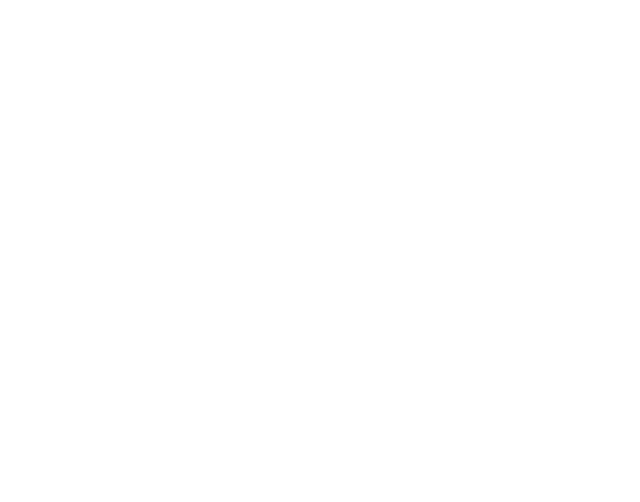
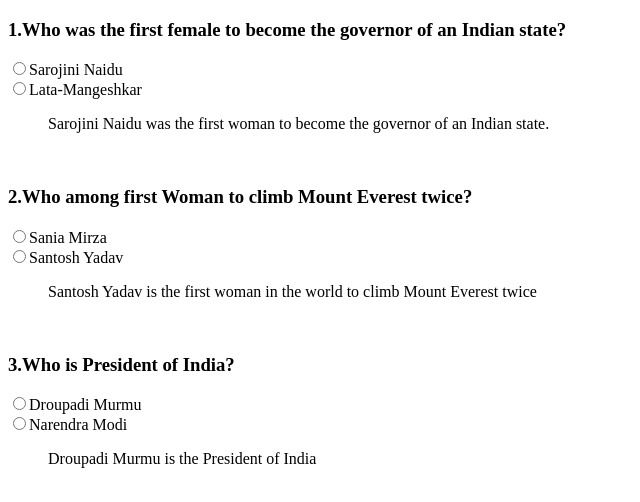
Before and after one commit to acciojob/css-list-of-questions-sumit7057416306, a website: page main.html in a window 1280 px wide. Shown: the whole page, without its empty margins (0-640 px from the left). Drawn offline with Linux system fonts and the light colour scheme.

Commit message:
Update main.html

```diff
--- a/main.html
+++ b/main.html
@@ -7,7 +7,32 @@
 </head>
 
 <body>
-	<!-- the entire body must be written by student -->
+	 <p class="questions">
+        <h3>1.Who was the first female to become the governor of an Indian state?</h3>
+<form action=""><input type="radio"  name="capital" value="Sarojini naidu" onclick="">Sarojini Naidu<br>
+<input type="radio" name="capital" value="Lata-Mangeshkar" onclick="">Lata-Mangeshkar
+</form>
+<blockquote cite="https://www.toppr.com/ask/question/who-was-the-first-woman-governor-of-any-state-in-india/">
+    Sarojini Naidu was the first woman to become the governor of an Indian state.
+</blockquote>
+<br>
+<h3>2.Who among first Woman to climb Mount Everest twice?</h3>
+<form action=""><input type="radio"  name="capital" value="Sania Mirza" onclick="">Sania Mirza<br>
+<input type="radio" name="capital" value="Santosh Yadav" onclick="">Santosh Yadav
+</form>
+<blockquote cite="https://en.wikipedia.org/wiki/Santosh_Yadav#:~:text=Santosh%20Yadav%20(born%2010%20October,Mount%20Everest%20from%20Kangshung%20Face.">
+    Santosh Yadav is the first woman in the world to climb Mount Everest twice
+</blockquote>
+<br>
+<h3>3.Who is President of India?</h3>
+<form action=""><input type="radio"  name="capital" value="Droupadi Murmu" onclick="">Droupadi Murmu<br>
+<input type="radio" name="capital" value="Narendra Modi" onclick="">Narendra Modi
+</form>
+<blockquote cite="https://en.wikipedia.org/wiki/Droupadi_Murmu">
+    Droupadi Murmu is the President of India
+</blockquote>
+
+    </p>
     <script type="text/javascript" src="./script.js">
 </script>
 
```
